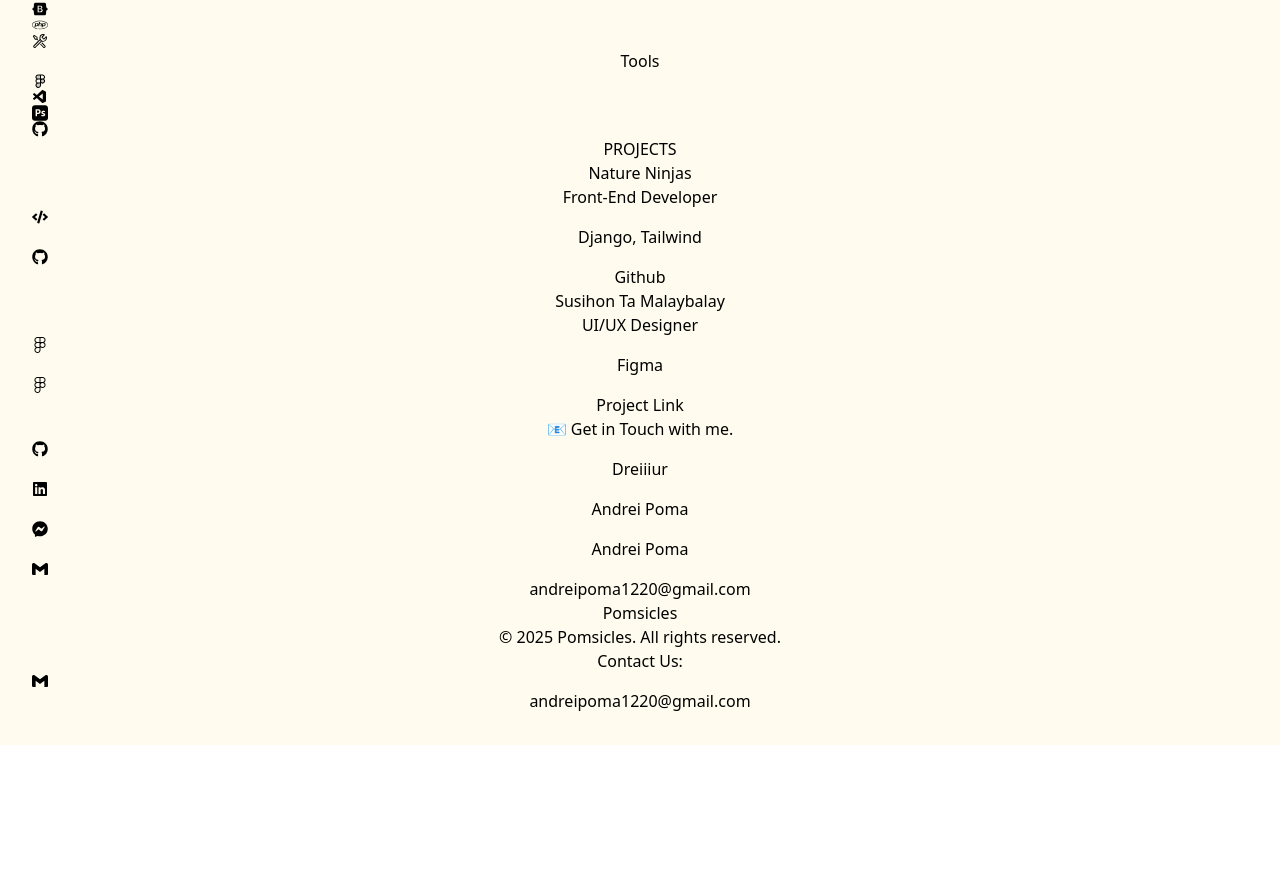
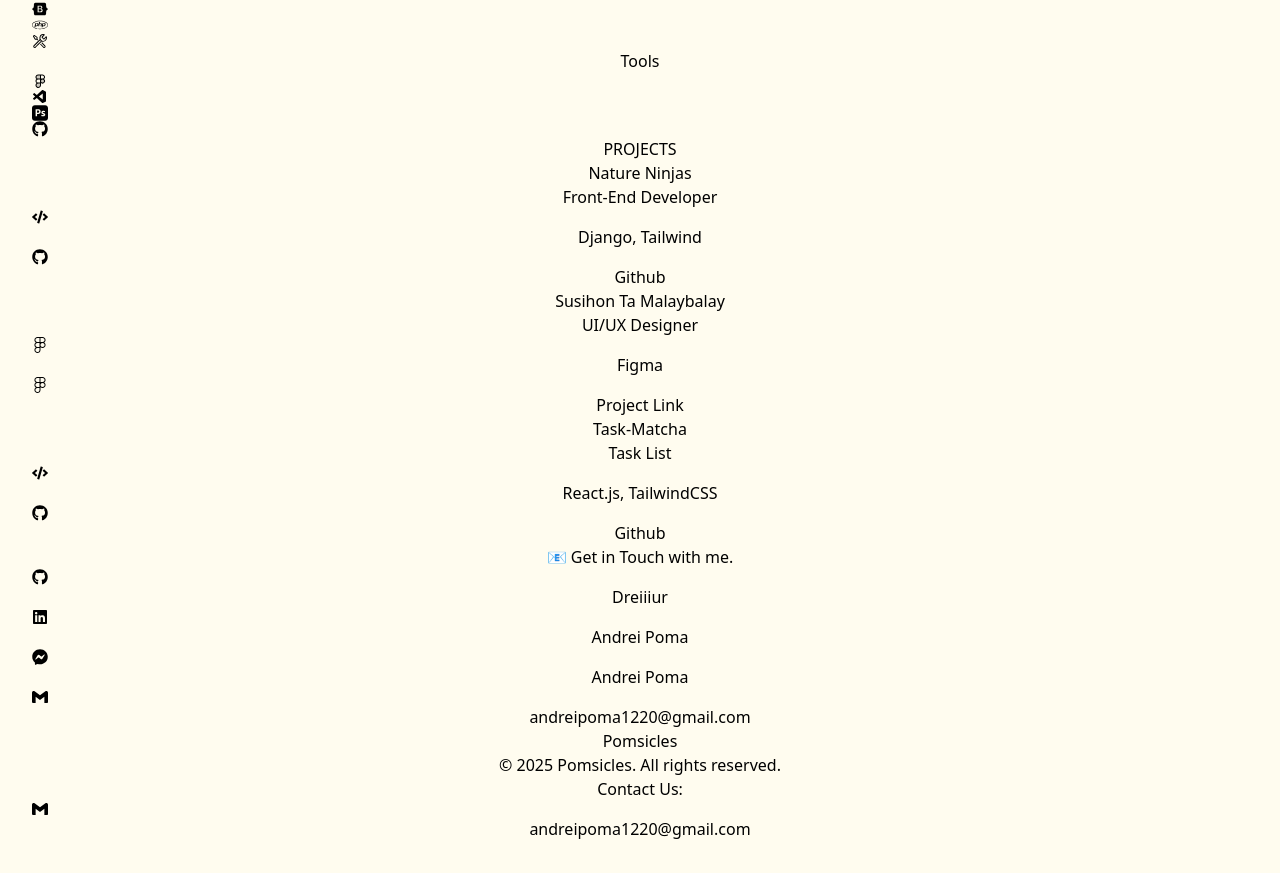
Before and after one commit to dreiiiur/Poms-Portfolio, a React (Vite) app: page / in a window 1280 px wide. Shown: the part 1775-2648 px from the top of the page. Before the commit the page ends 2520 px from the top, so only its background shows below. Built offline with nearby package versions, Linux system fonts and the light colour scheme.

Commit message:
feat : Added another project

```diff
--- a/src/App.jsx
+++ b/src/App.jsx
@@ -356,19 +356,17 @@ function App() {
           </motion.div>
         </motion.div>
 
-        {/* Projects Section */}
-
-        <motion.div
-          className="flex flex-col items-center justify-center w-full min-h-screen bg-transparent rounded-xl gap-6 p-4"
+        {<motion.div
+  className="flex flex-col items-center justify-center w-full min-h-screen bg-transparent gap-8 px-6 py-12"
   id="projects"
   initial="hidden"
   whileInView="visible"
-          viewport={{ once: false, amount: 0.5 }} // Repeats animation on scroll
+  viewport={{ once: false, amount: 0.5 }}
   variants={stagger}
 >
   {/* Section Title */}
   <motion.p
-            className="text-2xl md:text-3xl font-extrabold text-[#AAB99A] text-center mb-6 font-mono"
+    className="text-3xl md:text-4xl font-extrabold text-[#AAB99A] text-center mb-8 font-mono"
     variants={fadeIn}
   >
     PROJECTS
@@ -376,16 +374,16 @@ function App() {
 
   {/* Projects Container */}
   <motion.div
-            className="flex flex-wrap items-center justify-center gap-6 w-full "
+    className="grid grid-cols-1 md:grid-cols-2 lg:grid-cols-3 gap-8 w-full"
     variants={stagger}
   >
     {/* Project Card 1 */}
     <motion.div
-              className="flex flex-col items-center w-full md:w-96 bg-white rounded-lg overflow-hidden shadow-lg transition duration-300 ease-in-out hover:scale-105"
+      className="flex flex-col items-center w-full  bg-white rounded-lg overflow-hidden shadow-lg transition transform hover:scale-105"
       variants={fadeIn}
     >
       <div
-                className="flex items-center justify-center w-full h-64 bg-center bg-cover hover:scale-105 transition duration-300 ease-in-out"
+        className="w-full h-64 bg-center bg-cover hover:scale-105 transition duration-500"
         style={{ backgroundImage: `url("./natureNinjas1.jpg")` }}
       ></div>
       <div className="flex flex-col items-start text-left w-full p-6">
@@ -413,11 +411,11 @@ function App() {
 
     {/* Project Card 2 */}
     <motion.div
-              className="flex flex-col items-center w-full md:w-96 bg-white rounded-lg overflow-hidden shadow-lg transition duration-300 ease-in-out hover:scale-105"
+      className="flex flex-col items-center w-full bg-white rounded-lg overflow-hidden shadow-lg transition transform hover:scale-105"
       variants={fadeIn}
     >
       <div
-                className="flex items-center justify-center w-full h-64 bg-center bg-cover hover:scale-105 transition duration-300 ease-in-out"
+        className="w-full h-64 bg-center bg-cover hover:scale-105 transition duration-500"
         style={{ backgroundImage: `url("./susihontamalaybalayhero.png")` }}
       ></div>
       <div className="flex flex-col items-start text-left w-full p-6">
@@ -442,11 +440,42 @@ function App() {
         </ul>
       </div>
     </motion.div>
+
+    {/* Project Card 3 */}
+    <motion.div
+      className="flex flex-col items-center w-full bg-white rounded-lg overflow-hidden shadow-lg transition transform hover:scale-105"
+      variants={fadeIn}
+    >
+      <div
+        className="w-full h-64 bg-center bg-cover hover:scale-105 transition duration-500"
+        style={{ backgroundImage: `url("./Matcha-Madness.png")` }}
+      ></div>
+      <div className="flex flex-col items-start text-left w-full p-6">
+        <p className="text-2xl font-bold text-[#76885B]">Task-Matcha</p>
+        <p className="text-lg text-[#727D73]">Task List</p>
+        <ul className="flex flex-col items-start gap-2 mt-4">
+          <li className="flex items-start gap-2">
+            <FaCode className="text-2xl text-gray-600" />
+            <span className="text-lg text-gray-600 hover:text-[#76885B]">
+              React.js, TailwindCSS
+            </span>
+          </li>
+          <li className="flex items-start gap-2">
+            <FaGithub className="text-2xl text-gray-600" />
+            <a
+              href="https://github.com/dreiiiur/Task-Matcha"
+              className="text-lg text-gray-600 hover:text-violet-500"
+            >
+              Github
+            </a>
+          </li>
+        </ul>
+      </div>
+
     </motion.div>
   </motion.div>
-
-
-
+</motion.div>
+}
         {/* Contact Section */}
         <div className="flex items-center justify-center w-full min-h-screen bg-transparent rounded-xl gap-6 p-4" id="contacts">
           <div className="flex flex-col items-center text-center text-[#727D73] bg-transparent gap-12 w-full p-6 md:w-full md:px-12">
```
Also changed, not shown: public/Matcha-Madness.png (added). Lines whose indentation alone changed are shown as unchanged.
